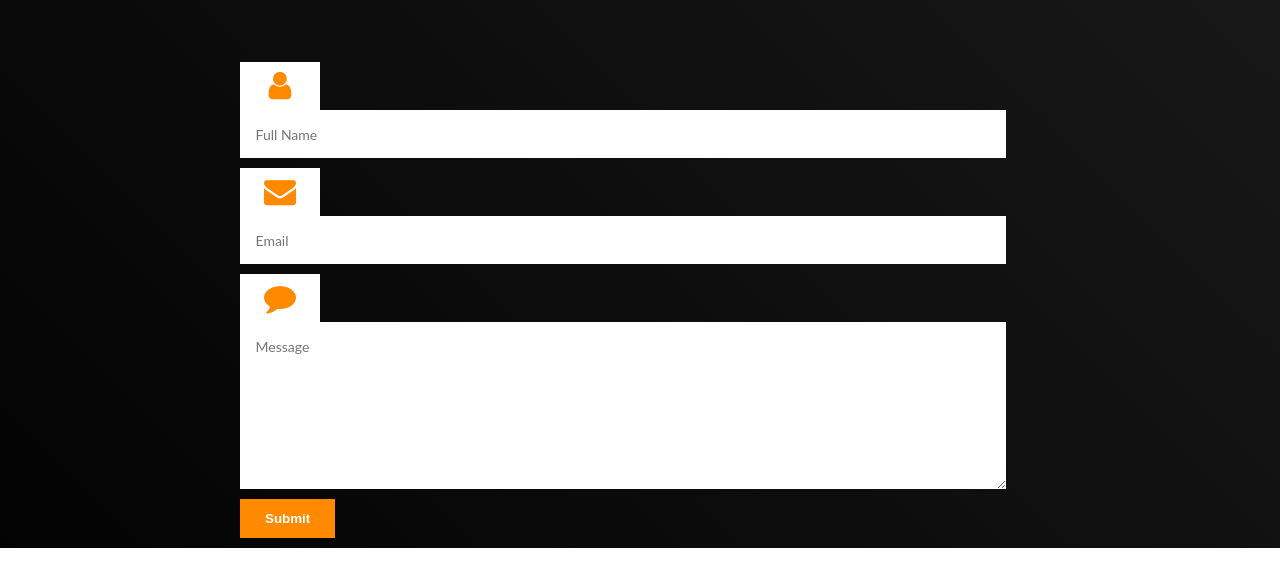
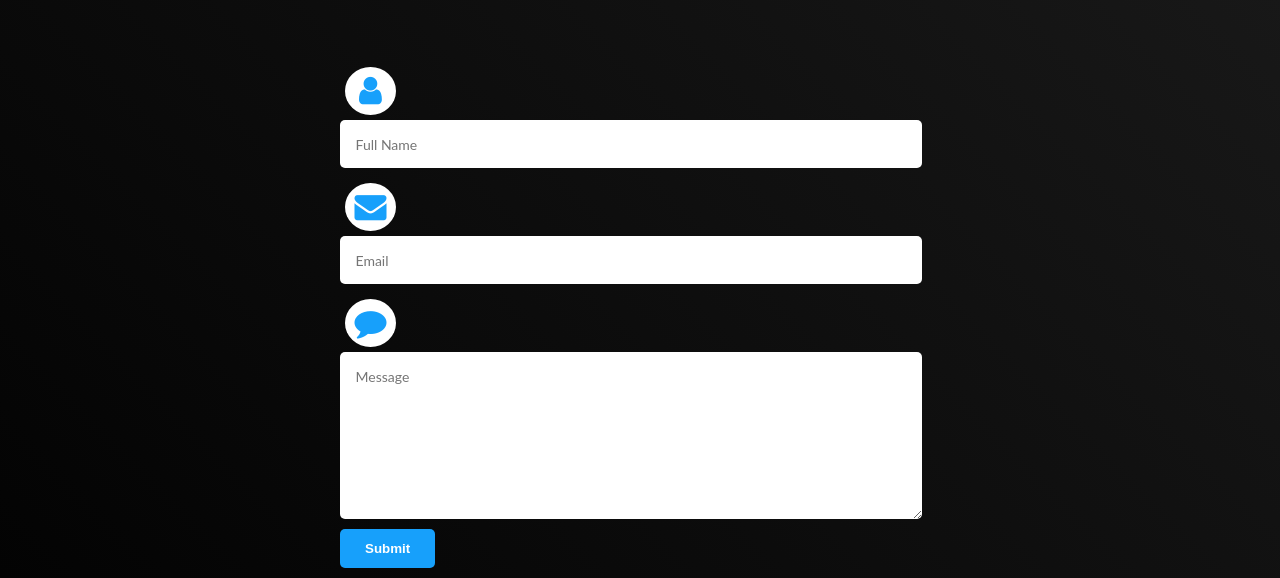
Before and after one commit to jtrader/portfolio, a plain HTML site: page src/index.html in a window 1280 px wide. Shown: the part 3440-4018 px from the top of the page. Before the commit the page ends 3988 px from the top, so only its background shows below. Drawn offline with Linux system fonts and the light colour scheme; a web font is replaced by a local one.

Commit message:
blue contact form

```diff
--- a/src/css/styles.css
+++ b/src/css/styles.css
@@ -291,7 +291,7 @@ p {
 /* Form CSS credit: https://codeconvey.com/creating-simple-html5-contact-form/*/
 .ccform {
    margin: 0 auto;
-    width: 800px;
+    width: 600px;
 }
 .ccfield-prepend{
 	margin-bottom:10px;
@@ -299,12 +299,14 @@ p {
 }
 
 .ccform-addon{
-	color:#FF8A00;
+	color:#17A0FB;
 	float:left;
-	padding:8px;
-	width:8%;
+    padding:8px;
+    margin: 5px;
+	width:35px;
 	background:#FFFFFF;
-	text-align:center;
+    text-align:center;
+    border-radius: 50%;
 }
 
 .ccformfield {
@@ -315,7 +317,8 @@ p {
 	width:91.9%;
 	display:block;
 	font-family: 'Lato',Arial,sans-serif;
-	font-size:14px;
+    font-size:14px;
+    border-radius: 5px;
 }
 
 .ccformfield {
@@ -324,12 +327,13 @@ p {
 .ccbtn{
 	display:block;
 	border:none;
-	background:#FF8A00;
+	background:#17A0FB;
 	color:#FFFFFF;
 	padding:12px 25px;
 	cursor:pointer;
 	text-decoration:none;
-	font-weight:bold;
+    font-weight:bold;
+    border-radius: 5px;
 }
 .ccbtn:hover{
 	background:#FF8A00;
```
Also changed, not shown: 1 other file.
